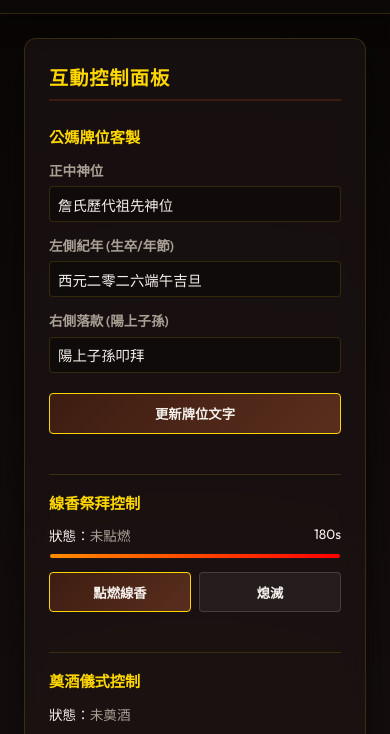
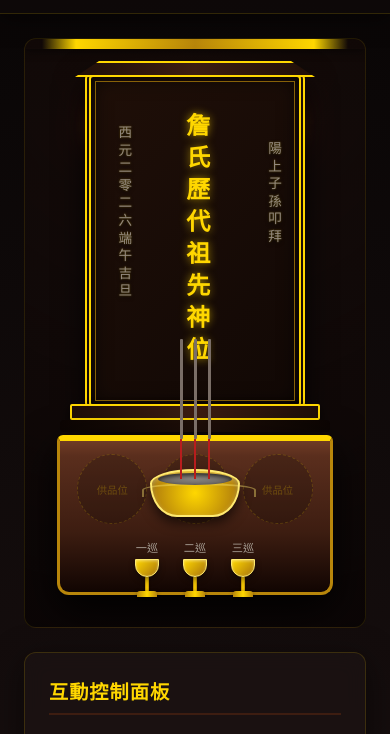
Before and after one commit to Labujuice/Virtual-ancestor-worship, a plain HTML site: page index.html in a window 390 px wide. Shown: the part 89-823 px from the top of the page. Drawn offline with Linux system fonts and the light colour scheme.

Commit message:
style: cleanup duplicate code and optimize responsive grid sorting

```diff
--- a/index.html
+++ b/index.html
@@ -130,6 +130,7 @@
       flex: 1;
       display: grid;
       grid-template-columns: 320px 1fr 340px;
+      grid-template-areas: "control altar burner";
       gap: 1.5rem;
       padding: 1.5rem;
       max-width: 1600px;
@@ -138,10 +139,26 @@
       height: calc(100vh - 70px);
     }
 
+    #control-panel {
+      grid-area: control;
+    }
+
+    #altar-section {
+      grid-area: altar;
+    }
+
+    #burner-panel {
+      grid-area: burner;
+    }
+
     @media (max-width: 1100px) {
       .container {
         grid-template-columns: 1fr;
-        grid-template-rows: auto auto auto;
+        grid-template-rows: auto;
+        grid-template-areas:
+          "altar"
+          "control"
+          "burner";
         height: auto;
         overflow-y: auto;
         max-width: 800px;
@@ -1339,15 +1356,6 @@
           btn.classList.remove('active');
         }
       });
-    }
-
-    // 暫時的酒杯點擊佔位符
-    function toggleCup(cupId) {
-      const cup = AppState.cups.find(c => c.id === cupId);
-      if (cup) {
-        cup.filled = !cup.filled;
-        alert(`酒杯 ${cupId} 被點擊了，目前狀態: ${cup.filled ? '已斟酒' : '未斟酒'}`);
-      }
     }
 
     // ==========================================
```
